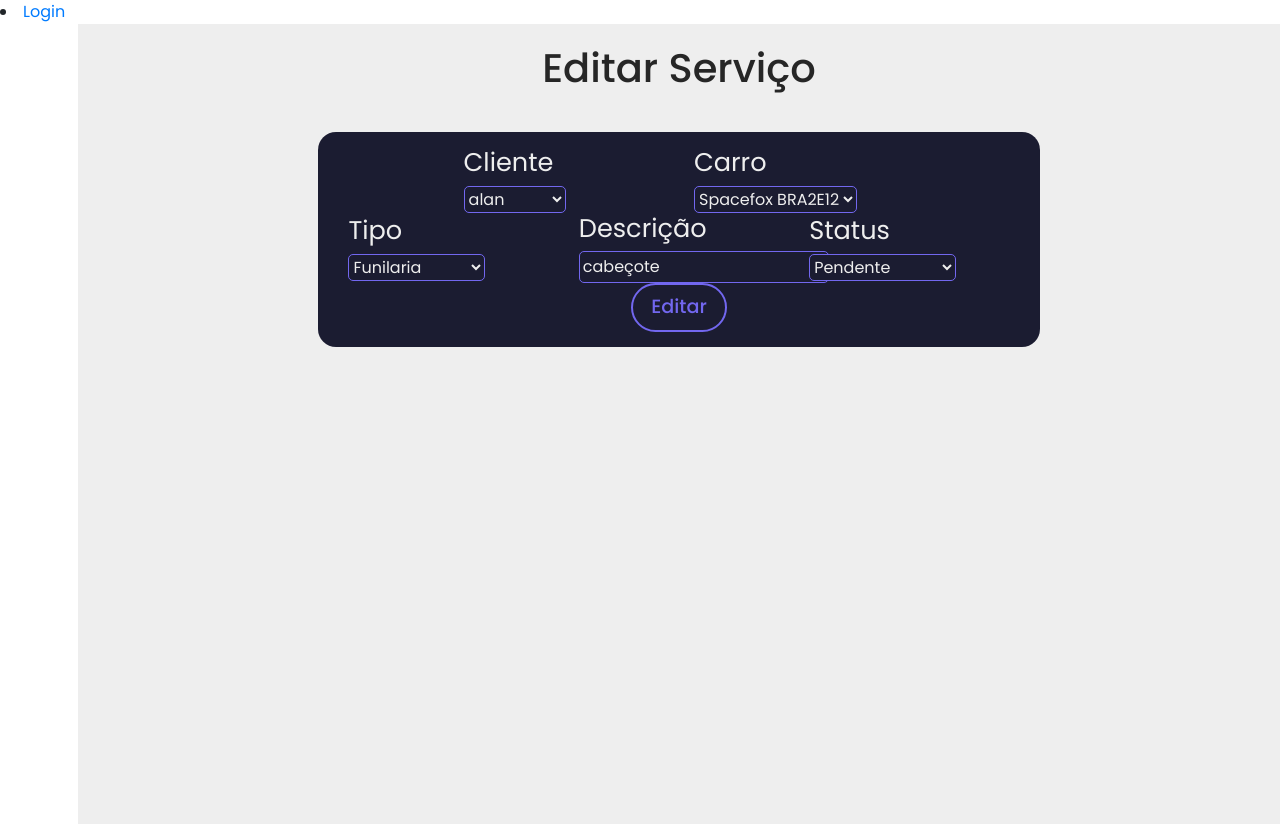
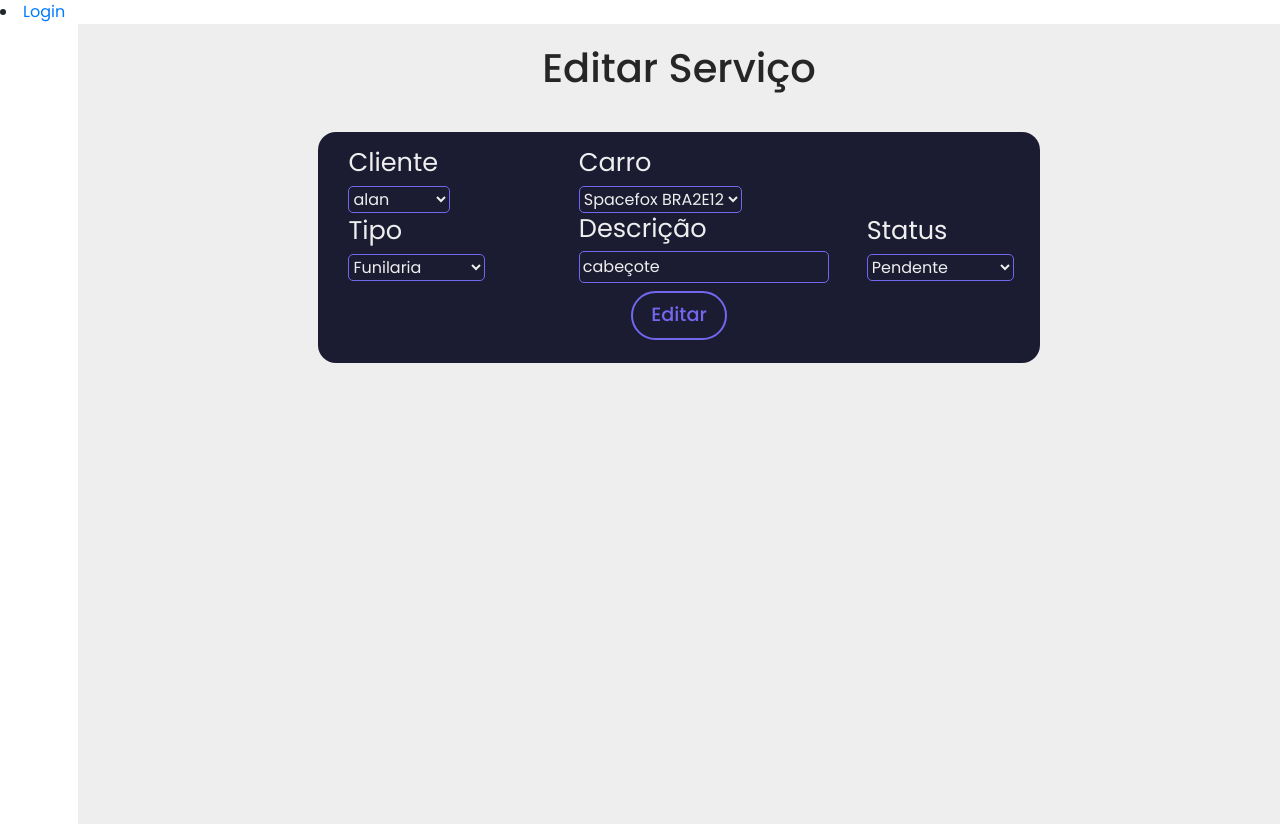
Before and after one commit to kovu176/Mecdev, a Django app: page /clientes/servicos/1/update in a window 1280 px wide. Run offline with Django 4.2, Linux system fonts and the light colour scheme; data comes from the database, SQL or seed files in the repository; some libraries are stand-ins or nearby versions.

Commit message:
atualizadao

```diff
--- a/clientes/templates/carro_list.html
+++ b/clientes/templates/carro_list.html
@@ -3,6 +3,7 @@
 
 {% block 'head' %}
     <link rel="stylesheet" href="{% static 'carro.css' %}">
+
 
     <link rel="stylesheet" href="http://maxcdn.bootstrapcdn.com/bootstrap/3.2.0/css/bootstrap.min.css">
   <link rel="stylesheet" href="http://maxcdn.bootstrapcdn.com/bootstrap/3.2.0/css/bootstrap-theme.min.css">
--- a/clientes/templates/carro_update.html
+++ b/clientes/templates/carro_update.html
@@ -34,11 +34,11 @@
     {% csrf_token %}
     <div class="container">
         <div class="row">
-            <div class="col-md-4">
+            <div class="col-lg-4">
                 <h2> Marca </h2>
                 {{form.marca}}
             </div>
-            <div class="col-md-4">
+            <div class="col-lg-8">
                 <h2>Modelo</h2>
                 {{form.modelo}}
 
--- a/clientes/templates/servicos_update.html
+++ b/clientes/templates/servicos_update.html
@@ -33,28 +33,28 @@
     {% csrf_token %}
     <div class="container">
         <div class="row">
-            <div class="col-md-4">
+            <div class="col-lg-4">
                 <h2> Cliente </h2>
                 {{form.cliente}}
             </div>
-            <div class="col-md-4">
+            <div class="col-lg-8">
                 <h2>Carro</h2>
                 {{form.servCar}}
 
             </div>
         </div>
         <div class="row">
-            <div class="col-md-4">
+            <div class="col-lg-4">
                 <h2>Tipo</h2>
                 {{form.tipo}}
 
 
             </div>
-            <div class="col-md-4">
+            <div class="col-lg-5">
                 <h2>Descrição</h2>
                 {{form.descricao}}
             </div>
-            <div class="col-md-4">
+            <div class="col-lg-3">
                 <h2>Status</h2>
                 {{form.status}}
             </div>
--- a/static/carro.css
+++ b/static/carro.css
@@ -71,8 +71,20 @@
     padding: 15px;
     color: var(--main-color);
     text-decoration: none!important;
-    border-radius: 16px;
+    border-radius: 18px;
+    font-size: 20px;
+    font-weight: 500;
+    color: var(--main-color);
+    transition: .4s;
+
 }
+
+.text-card:hover{
+    color: #EEEEEE;
+    background: var(--main-color);
+  }
+
+
 
 .main {
     margin: 0 auto;
--- a/static/form.css
+++ b/static/form.css
@@ -70,7 +70,7 @@
     text-decoration: none;
     font-size: 1.2rem;
     color: #7267EF;
-    margin: 0 15px;
+    margin: 8px 15px;
     font-weight: 500;
     padding: 8px 18px;
     transition: .2s;
```
Also changed, not shown: clientes/templates/clientes_update.html (+4 -4 lines).
